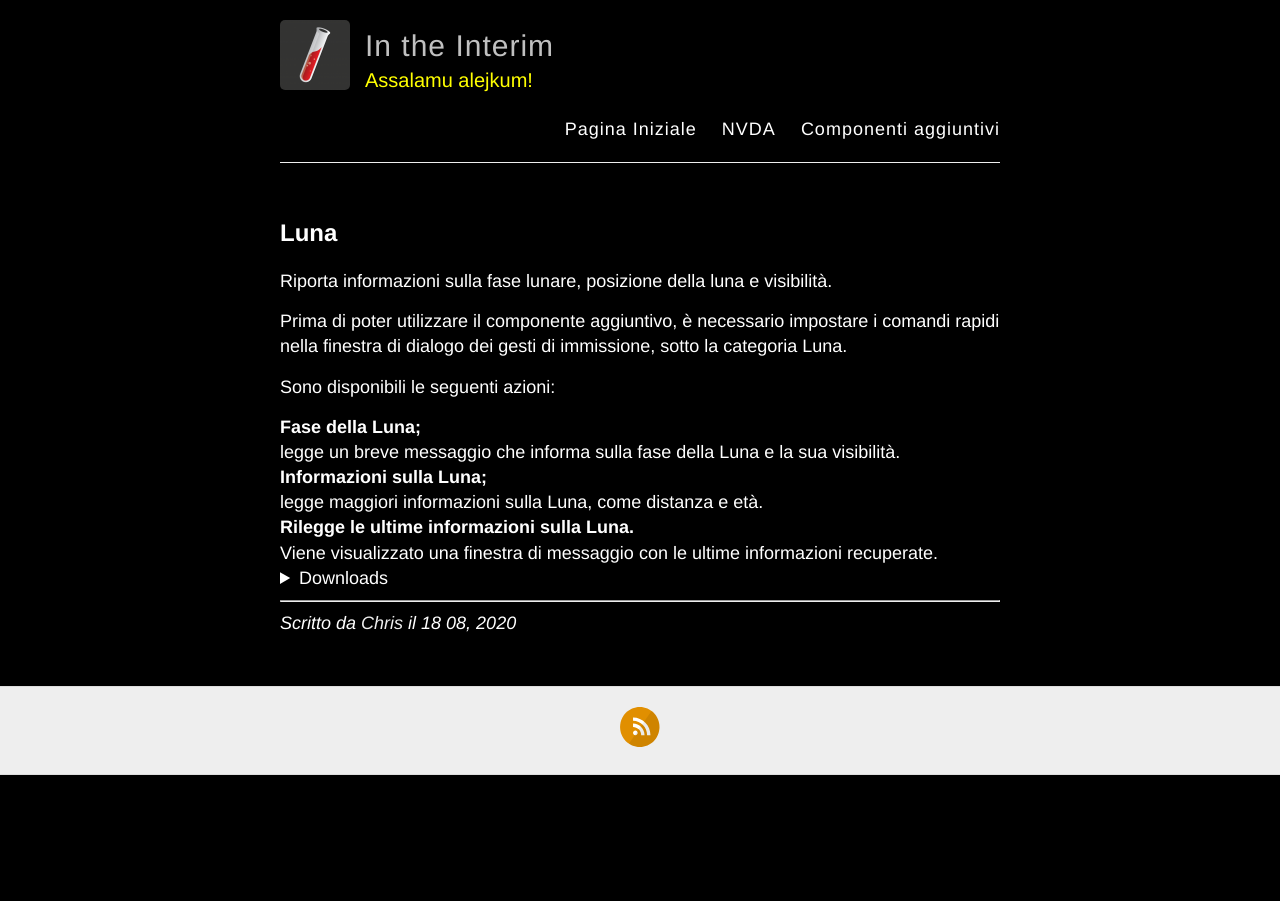
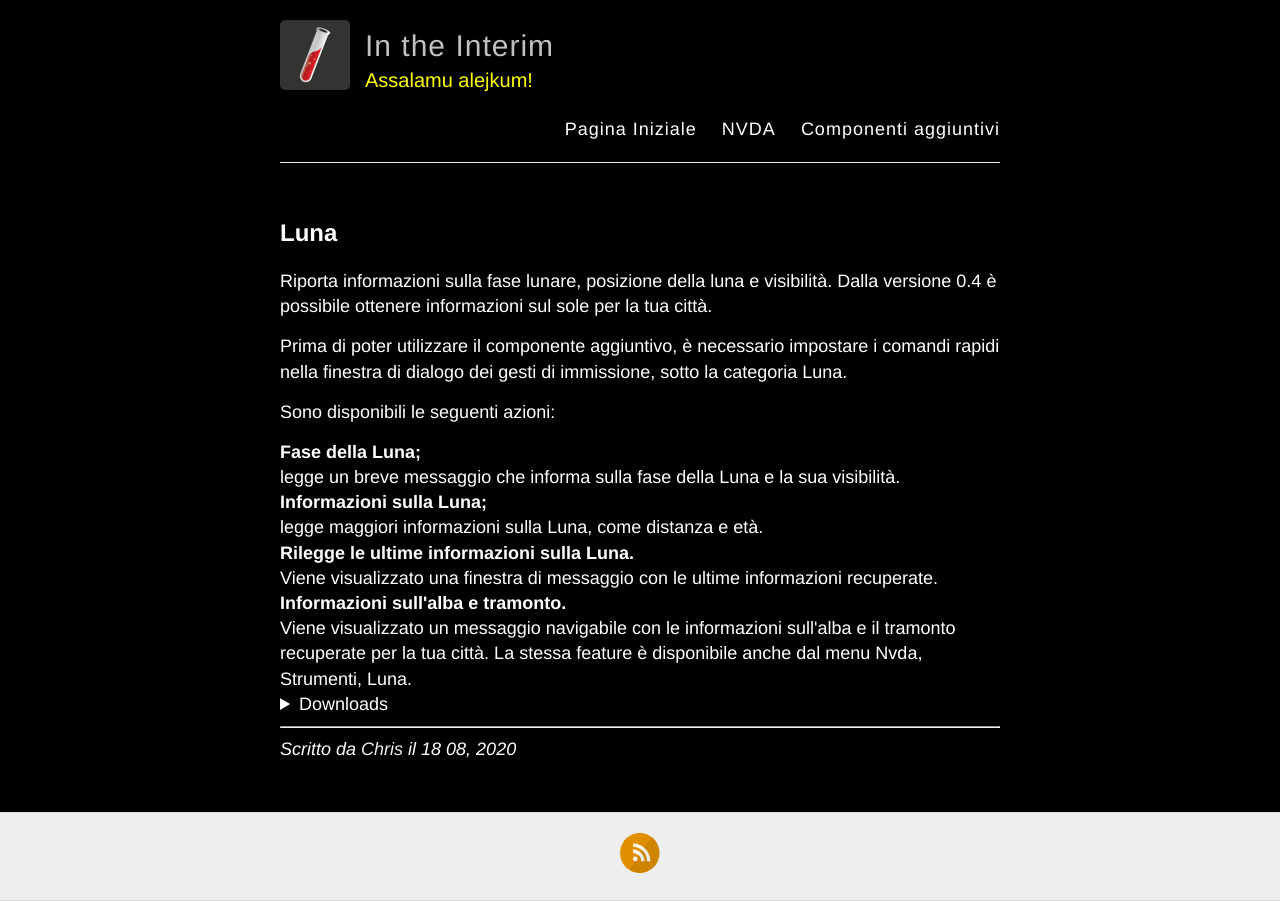
Before and after one commit to Christianlm/Christianlm.github.io, a Jekyll site: the page built from _posts/2020-8-18-luna.md, in a window 1280 px wide. Built offline with Jekyll 4.4.1, drawn with Linux system fonts in a browser that asks for light colours.

Commit message:
Update addon luna to 0.4.20220921.

```diff
--- a/_posts/2020-8-18-luna.md
+++ b/_posts/2020-8-18-luna.md
@@ -3,7 +3,7 @@ layout: post
 title: Luna
 author: Chris
 ---
-Riporta informazioni sulla fase lunare, posizione della luna e visibilità.
+Riporta informazioni sulla fase lunare, posizione della luna e visibilità. Dalla versione 0.4 è possibile ottenere informazioni sul sole per la tua città.
 
 Prima di poter utilizzare il componente aggiuntivo, è necessario  impostare i comandi rapidi  nella finestra di dialogo dei gesti di immissione, sotto la categoria Luna.
 
@@ -15,10 +15,14 @@ Sono disponibili le seguenti azioni:
 <dt><strong>Informazioni sulla Luna;</strong></dt>
 <dd>legge maggiori informazioni sulla Luna, come distanza  e età.</dd>
 <dt><strong>Rilegge le ultime informazioni sulla Luna.</strong></dt>
-<dd>Viene visualizzato una finestra di messaggio   con le ultime informazioni recuperate.</dd></dl>
+<dd>Viene visualizzato una finestra di messaggio   con le ultime informazioni recuperate.</dd>
+<dt><strong>Informazioni sull'alba e tramonto.</strong></dt>
+<dd>Viene visualizzato un messaggio navigabile con le informazioni sull'alba e il tramonto recuperate per la tua città. La stessa feature è disponibile anche dal menu Nvda, Strumenti, Luna.</dd>
+</dl>
 
 <details><summary>Downloads</summary>
 <ul>
+<li><a href="https://github.com/Christianlm/Luna/releases/download/v.0.4.20220921/luna-0.4.20220921-dev.nvda-addon">Versione 0.4.20220921-dev.</a></li>
 <li><a href="https://github.com/Christianlm/Luna/releases/download/0.3.20210711-dev/luna-0.3.20210711-dev.nvda-addon">Versione 0.3.20210711-dev.</a></li>
 </ul></details>
 
```
